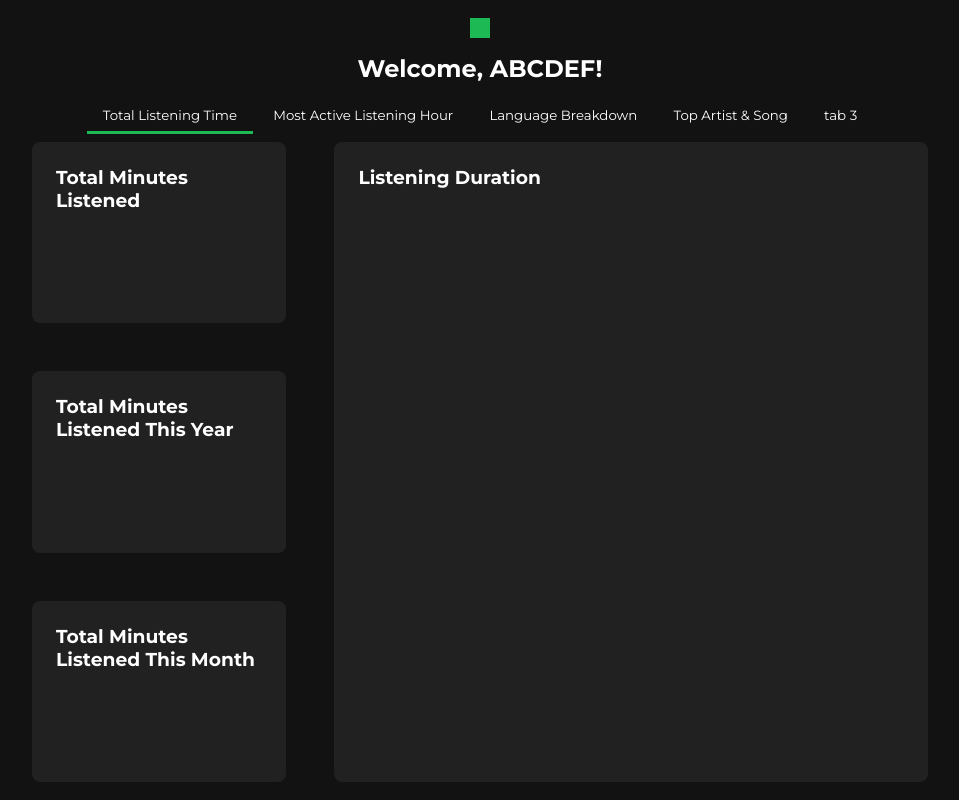
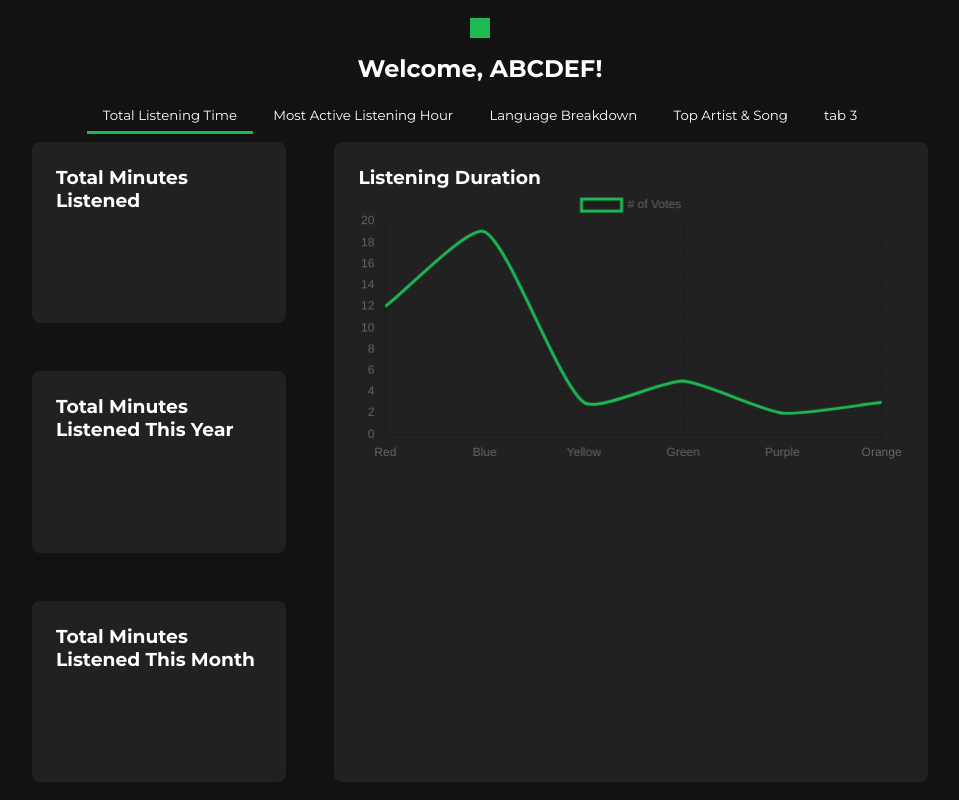
Before and after one commit to weilunchen210/SpotifyStats, a website: page main.html in a window 1280 px wide. Shown: the whole page, without its empty margins (160-1119 px from the left). Drawn offline with nearby package versions, Linux system fonts and the light colour scheme.

Commit message:
feat: added dummy chart for listening duration'

```diff
--- a/main-script.js
+++ b/main-script.js
@@ -57,3 +57,28 @@ function switchTab(tab){
             break;
     }
 }
+
+const ctx = document.getElementById('ListenGraph');
+
+new Chart(ctx, {
+    type: 'line',
+    data: {
+        labels: ['Red', 'Blue', 'Yellow', 'Green', 'Purple', 'Orange'],
+        datasets: [{
+            label: '# of Votes',
+            data: [12, 19, 3, 5, 2, 3],
+            borderWidth: 1,
+            borderColor: "#1db954",
+            pointRadius:0,
+            tension:0.2,
+            borderWidth:3
+        }]
+    },
+    options: {
+        scales: {
+            y: {
+                beginAtZero: true
+            }
+        }
+    }
+});
--- a/main.html
+++ b/main.html
@@ -22,16 +22,16 @@
             <button class="tab tab-active" id="tab1">
                 Total Listening Time
             </button>
-            <button class="tab" id="tab1">
+            <button class="tab" id="tab2">
                 Most Active Listening Hour
             </button>
-            <button class="tab" id="tab1">
+            <button class="tab" id="tab3">
                 Language Breakdown
             </button>
-            <button class="tab" id="tab2">
+            <button class="tab" id="tab4">
                 Top Artist & Song
             </button>
-            <button class="tab" id="tab3">
+            <button class="tab" id="tab5">
                 tab 3
             </button>
         </div>
@@ -41,9 +41,7 @@
                 <h3>
                     Listening Duration
                 </h3>
-                <p>
-
-                </p>
+                <canvas id="ListenGraph"></canvas>
             </div>
 
             <div class="content-grid grid-total">
@@ -102,6 +100,7 @@
             </div> -->
         </div>
     </div>
+    <script src="node_modules/chart.js/dist/chart.umd.js"></script>
     <script src="main-script.js"></script>
 </body>
 </html>
```
